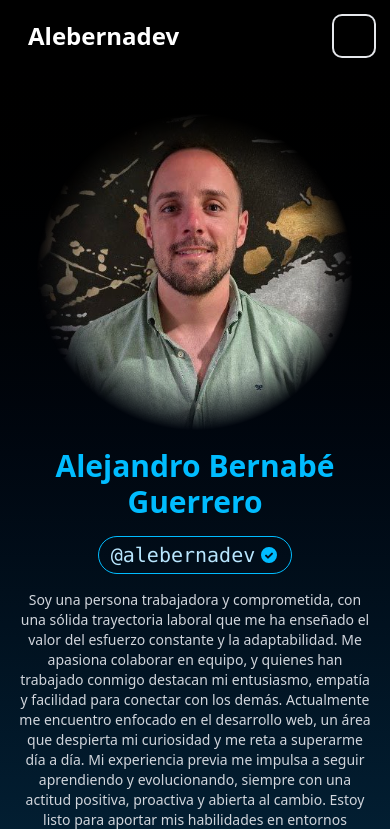
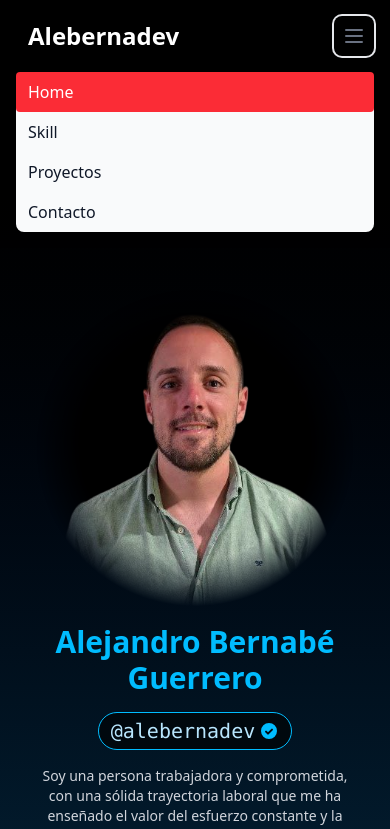
Before and after one commit to Alebernabe5/Portfolio-AlejandroBernabeGuerrero, a website: page index.html in a window 390 px wide. Both pictures are taken after a click on the button 354 px from the left and 36 px from the top of the page. Shown: the top 829 px of the page. Drawn offline with Linux system fonts and the light colour scheme.

Commit message:
añado js para darle funcionalidad al menu

```diff
--- /dev/null
+++ b/assets/main.js
@@ -0,0 +1,11 @@
+
+document.addEventListener("DOMContentLoaded", () => {
+  const toggleButton = document.getElementById("menu-toggle");
+  const menu = document.getElementById("navbar-solid-bg");
+
+  if (toggleButton && menu) {
+    toggleButton.addEventListener("click", () => {
+      menu.classList.toggle("hidden");
+    });
+  }
+});
--- a/index.html
+++ b/index.html
@@ -5,6 +5,7 @@
   <meta name="viewport" content="width=device-width, initial-scale=1.0" />
   <title>Alejandro Bernabé Guerrero</title>
   <link rel="stylesheet" href="./assets/output.css" />
+  <script src="./assets/main.js"></script>
 </head>
 
 
@@ -12,43 +13,50 @@
   <body class=" bg-gradient-to-b from-black via-sky-950 to-gray-900 text-white font-sans">
 
 <!-- BARRA DE NAVEGACION -->
-<nav class="sticky top-0 z-50  border-gray-700 bg-black/20 dark:bg-gray-800/5">
+<nav class="sticky top-0 z-50 border-gray-700 bg-black/20 dark:bg-gray-800/5">
   <div class="max-w-screen-xl flex flex-wrap items-center justify-between mx-auto p-4">
     <a href="#" class="flex items-center space-x-3 rtl:space-x-reverse">
-        <img src="" class="h-8" alt="" />
-        <span class="self-center text-2xl font-semibold whitespace-nowrap dark:text-white">Alebernadev</span>
+      <img src="" class="h-8" alt="" />
+      <span class="self-center text-2xl font-semibold whitespace-nowrap dark:text-white shadow-sm">Alebernadev</span>
     </a>
-    <button data-collapse-toggle="navbar-solid-bg" type="button" class="inline-flex items-center p-2 w-10 h-10 justify-center text-sm text-gray-500 rounded-lg md:hidden hover:bg-gray-100 focus:outline-none focus:ring-2 focus:ring-gray-200 dark:text-gray-400 dark:hover:bg-gray-700 dark:focus:ring-gray-600" aria-controls="navbar-solid-bg" aria-expanded="false">
+    <!-- BOTÓN HAMBURGUESA -->
+    <button
+      id="menu-toggle"
+      type="button"
+      class="inline-flex items-center p-2 w-10 h-10 justify-center text-sm text-gray-500 rounded-lg md:hidden hover:bg-gray-100 focus:outline-none focus:ring-2 focus:ring-gray-200 dark:text-gray-400 dark:hover:bg-gray-700 dark:focus:ring-gray-600"
+      aria-controls="navbar-solid-bg"
+      aria-expanded="false"
+    >
+      <svg class="w-6 h-6" fill="none" stroke="currentColor" stroke-width="2" viewBox="0 0 24 24"
+        xmlns="http://www.w3.org/2000/svg" aria-hidden="true">
+        <path stroke-linecap="round" stroke-linejoin="round"
+          d="M4 6h16M4 12h16M4 18h16"></path>
+      </svg>
+    </button>
 
-    </button>
+    <!-- MENÚ DE NAVEGACIÓN -->
     <div class="hidden w-full md:block md:w-auto" id="navbar-solid-bg">
-      <ul class="flex flex-col font-medium mt-4 rounded-lg bg-gray-50 md:space-x-8 rtl:space-x-reverse md:flex-row md:mt-0 md:border-0 md:bg-transparent dark:bg-gray-800 md:dark:bg-transparent dark:border-gray-700">
-        <li>
-          <a href="#header" class="block py-2 px-3 md:p-0 text-white bg-blue-700 rounded-sm md:bg-transparent md:text-blue-700 md:dark:text-blue-500 dark:bg-blue-600 md:dark:bg-transparent" aria-current="page">Home</a>
-        </li>
-        <li>
-          <a href="#skill" class="block py-2 px-3 md:p-0 text-gray-900 rounded-sm hover:bg-gray-100 md:hover:bg-transparent md:border-0 md:hover:text-blue-700 dark:text-white md:dark:hover:text-blue-500 dark:hover:bg-gray-700 dark:hover:text-white md:dark:hover:bg-transparent">Skill</a>
-        </li>
-        <li>
-          <a href="#proyectos" class="block py-2 px-3 md:p-0 text-gray-900 rounded-sm hover:bg-gray-100 md:hover:bg-transparent md:border-0 md:hover:text-blue-700 dark:text-white md:dark:hover:text-blue-500 dark:hover:bg-gray-700 dark:hover:text-white md:dark:hover:bg-transparent">Proyectos</a>
-        </li>
-        <li>
-          <a href="#" class="block py-2 px-3 md:p-0 text-gray-900 rounded-sm hover:bg-gray-100 md:hover:bg-transparent md:border-0 md:hover:text-blue-700 dark:text-white md:dark:hover:text-blue-500 dark:hover:bg-gray-700 dark:hover:text-white md:dark:hover:bg-transparent">Contacto</a>
-        </li>
+      <ul
+        class="flex flex-col font-medium mt-4 rounded-lg bg-gray-50 md:space-x-8 rtl:space-x-reverse md:flex-row md:mt-0 md:border-0 md:bg-transparent dark:bg-gray-800 md:dark:bg-transparent dark:border-gray-700">
+        <li><a href="#header" class="block py-2 px-3 md:p-0 text-white bg-red-500 rounded-sm md:bg-transparent md:text-red-700 md:dark:text-red-500 dark:bg-red-600 md:dark:bg-transparent" aria-current="page">Home</a></li>
+        <li><a href="#skill" class="block py-2 px-3 md:p-0 text-gray-900 rounded-sm hover:bg-gray-100 md:hover:bg-transparent md:border-0 md:hover:text-blue-700 dark:text-white md:dark:hover:text-blue-500 dark:hover:bg-gray-700 dark:hover:text-white md:dark:hover:bg-transparent">Skill</a></li>
+        <li><a href="#proyectos" class="block py-2 px-3 md:p-0 text-gray-900 rounded-sm hover:bg-gray-100 md:hover:bg-transparent md:border-0 md:hover:text-blue-700 dark:text-white md:dark:hover:text-blue-500 dark:hover:bg-gray-700 dark:hover:text-white md:dark:hover:bg-transparent">Proyectos</a></li>
+        <li><a href="#" class="block py-2 px-3 md:p-0 text-gray-900 rounded-sm hover:bg-gray-100 md:hover:bg-transparent md:border-0 md:hover:text-blue-700 dark:text-white md:dark:hover:text-blue-500 dark:hover:bg-gray-700 dark:hover:text-white md:dark:hover:bg-transparent">Contacto</a></li>
       </ul>
     </div>
   </div>
 </nav>
 
+
   <!-- HEADER -->
   <header class="max-w-xl mx-auto text-center px-4 pt-10">
    <img
-  src="./assets/Ale.jpg"
+  src="./assets/Ale-negro.png"
   alt="Alejandro Bernabé sonriendo"
   class="w-80 h-80 mx-auto object-cover shadow-lg mask-radial-at-center mask-radial-from-50% mask-radial-to-70%"
 />
-    <h1 class="text-3xl sm:text-4xl m font-extrabold mt-4 text-sky-400">Alejandro Bernabé Guerrero</h1>
-    <span class="mt-4 text-sky-200 text-xl font-mono px-3 py-1 border border-sky-400 rounded-full inline-flex items-center">
+    <h1 class="text-3xl sm:text-4xl m font-extrabold mt-4 text-sky-400 ">Alejandro Bernabé Guerrero</h1>
+    <span class="mt-4 text-sky-200 text-xl font-mono px-3 py-1 border border-sky-400 rounded-full inline-flex items-center bg-black/60 cursor-crosshair">
   @alebernadev
   <svg class="ml-1 w-5 h-5 text-sky-400" fill="currentColor" viewBox="0 0 20 20" aria-hidden="true">
     <path fill-rule="evenodd"
@@ -57,7 +65,7 @@
   </svg>
 </span>
 
-    <p class="text-sm sm:text-base mt-4 text-gray-300 text-balance">
+    <p class="text-sm sm:text-base mt-4 text-gray-300 text-balance px-4">
      Soy una persona trabajadora y comprometida, con una sólida trayectoria laboral que me ha enseñado el valor del esfuerzo constante y la adaptabilidad. Me apasiona colaborar en equipo, y quienes han trabajado conmigo destacan mi entusiasmo, empatía y facilidad para conectar con los demás.
     Actualmente me encuentro enfocado en el desarrollo web, un área que despierta mi curiosidad y me reta a superarme día a día. Mi experiencia previa me impulsa a seguir aprendiendo y evolucionando, siempre con una actitud positiva, proactiva y abierta al cambio.
     Estoy listo para aportar mis habilidades en entornos dinámicos, asumir nuevos desafíos y crecer junto a proyectos que me inspiren.
@@ -66,19 +74,19 @@
     <!-- REDES SOCIALES -->
     <div class="flex justify-center gap-4 mt-6">
       <a href="https://github.com/Alebernabe5" target="_blank" aria-label="GitHub" title="GitHub"
-        class="hover:scale-110 transition-transform">
+        class="size-12 sm:size-16  hover:scale-110 transition-transform">
         <svg width="32" height="32" class="fill-current text-white hover:text-sky-500">
           <use xlink:href="./assets/sprite.svg#github"></use>
         </svg>
       </a>
       <a href="https://www.linkedin.com/in/alejandro-bernab%C3%A9-guerrero-708b791b2/" target="_blank" aria-label="LinkedIn" title="LinkedIn"
-        class="hover:scale-110 transition-transform">
+        class="size-12 sm:size-16  hover:scale-110 transition-transform">
         <svg width="32" height="32" class="fill-current text-white hover:text-sky-500">
           <use xlink:href="./assets/sprite.svg#linkedin"></use>
         </svg>
       </a>
       <a href="./assets/CV-AlejandroBernabeGuerrero.pdf" target="_blank" aria-label="Descargar CV" title="CV"
-        class="hover:scale-110 transition-transform">
+        class="size-12 sm:size-16  hover:scale-110 transition-transform">
         <img src="./assets/cv.png" alt="Imagen para el CV" width="32" height="32" class="fill-current text-white hover:text-sky-500">
       </a>
     </div>
--- a/input.css
+++ b/input.css
@@ -4,5 +4,6 @@
 --color-primary: #09f;
 
 
-
+/* Breakpoint*/
+--breakpoint-xs:350px;
 }
```
Also changed, not shown: assets/Ale-negro.png (added), assets/output.css.
